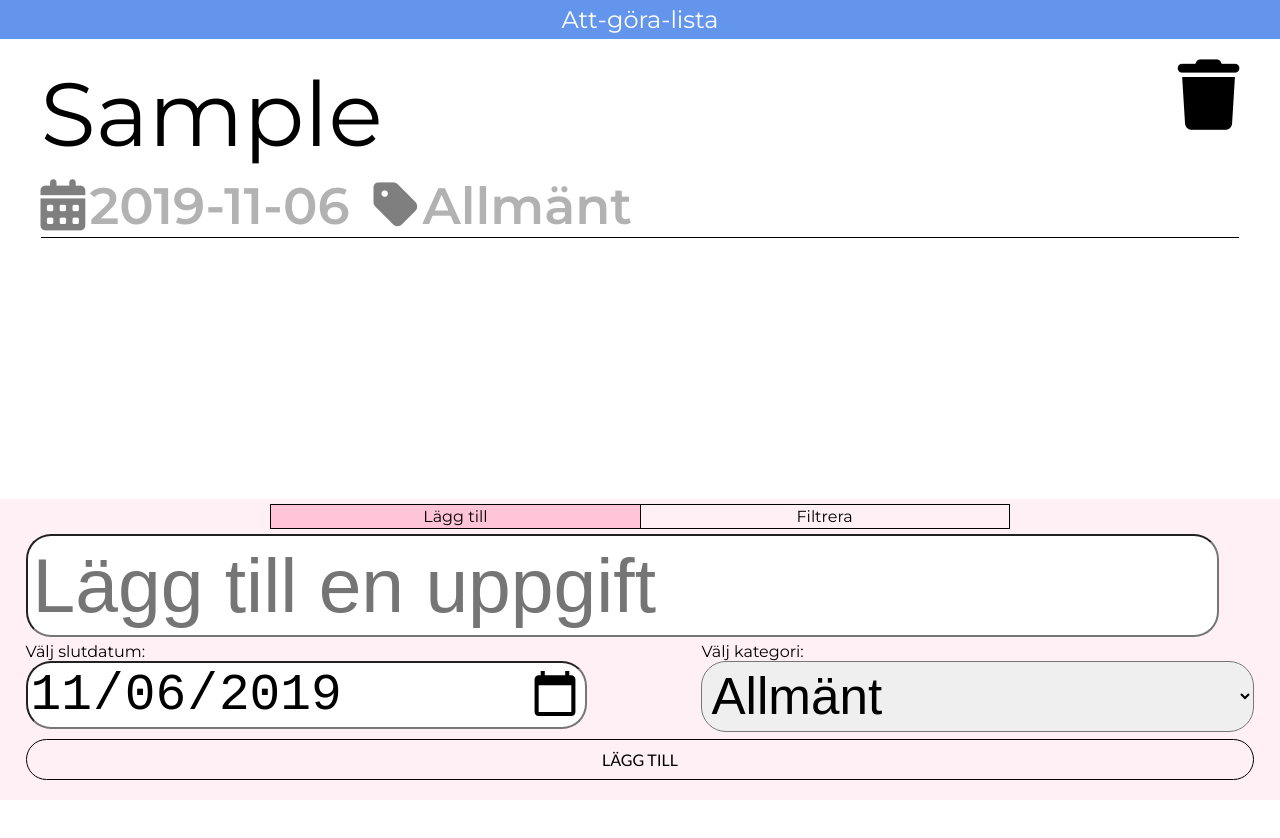
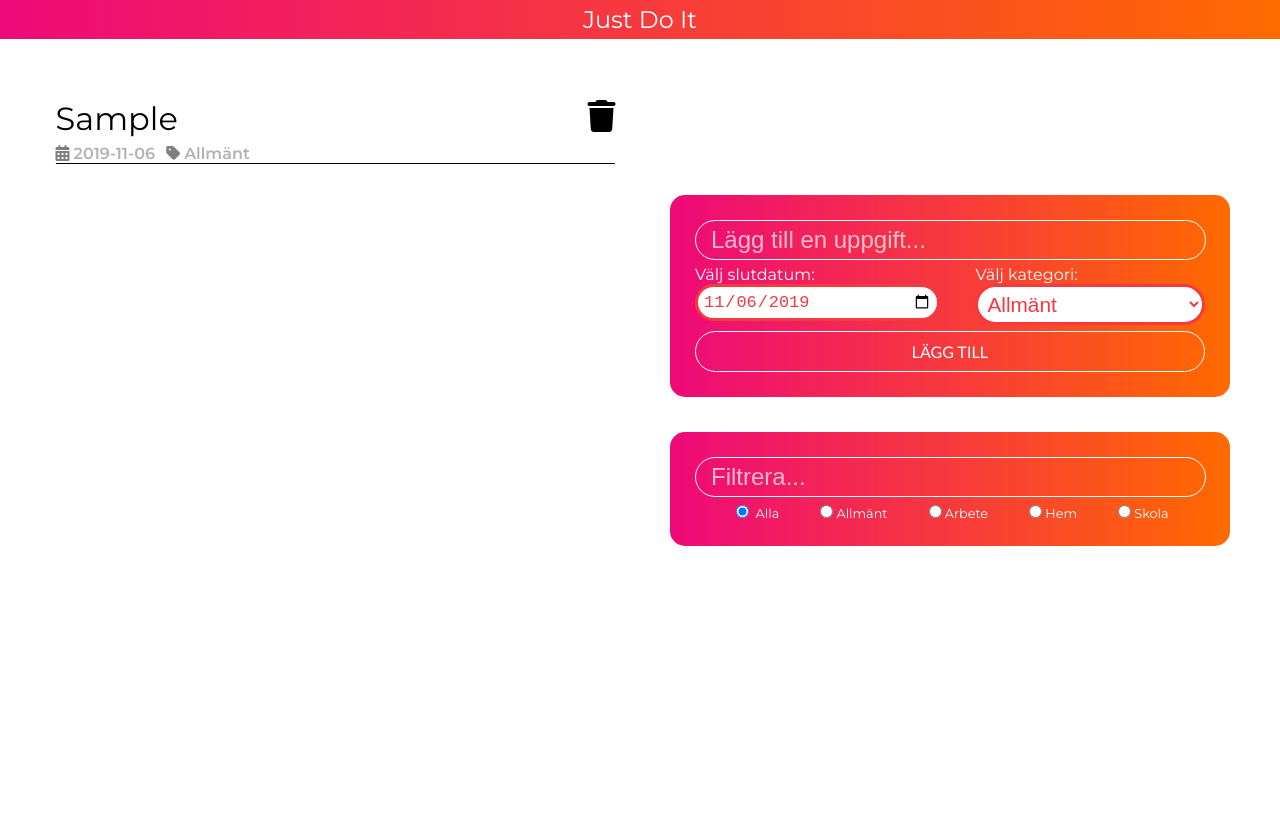
Before and after one commit to msoderblom/todolist, a plain HTML site: page index.html in a window 1280 px wide. Both pictures are taken after typing "Sample" into the empty fields and a click on the button "LÄGG TILL". Before the commit the page ends 800 px from the top, so only its background shows below. Drawn offline with Linux system fonts and the light colour scheme.

Commit message:
Styled everything...

```diff
--- a/index.html
+++ b/index.html
@@ -9,7 +9,7 @@
     <link href="https://fonts.googleapis.com/css?family=Montserrat:400,600,700&display=swap" rel="stylesheet">
     <body>
     <header>
-        <h1>Att-göra-lista</h1>
+        <h1>Just Do It</h1>
     </header>
     <main>
         <div id="todo_list"></div>
@@ -18,19 +18,9 @@
                 <p id="switch_add" class="switch_active">Lägg till</p>
                 <p id="switch_filter">Filtrera</p>
             </div>
-            <div id="filter_div" class="hide">
-                <label for="filter">Filtrera på:</label>
 
-                <input type="text" name="filter" id="filter">
-                <div id="category_filter_buttons">
-                    <label for="all_categories">
-                        <input type="radio" name="category" value="Alla"id="all_categories" checked>
-                        Alla
-                    </label>
-                </div>
-            </div>
             <form id="add_todo">
-                <input type="text" id="new_todo_field" placeholder="Lägg till en uppgift">
+                <input type="text" id="new_todo_field" placeholder="Lägg till en uppgift...">
                 <div class="form_div" id="date_box">
                     <label for="date">Välj slutdatum:</label>
                     <input type="date" name="date" id="date_field">
@@ -42,6 +32,17 @@
                 <button type="submit">Lägg till</button>
             </form>
 
+            <div id="filter_div" class="hide">
+
+                <input type="text" name="filter" id="filter" placeholder="Filtrera...">
+                <div id="category_filter_buttons">
+                    <label for="all_categories">
+                        <input type="radio" name="category" value="Alla"id="all_categories" checked>
+                        Alla
+                    </label>
+                </div>
+            </div>
+
         </div>
 
     </main>
--- a/style.css
+++ b/style.css
@@ -7,9 +7,11 @@ body {
     color: black;
     padding: 0;
     margin: 0;
+    background: white;
+    min-width: 275px;
 }
 header {
-    background: cornflowerblue;
+    background-image: linear-gradient(to right, #ee0979, #ff6a00);
     position: fixed;
     width: 100%;
     top: 0;
@@ -27,15 +29,20 @@ main {
     position: relative;
     margin: 2%;
     margin-top: 50px;
+    min-width: 275px;
 }
 #control_panel {
-    background: lavenderblush;
+    background-image: linear-gradient(to right, #ee0979, #ff6a00);
+    color: white;
     position: fixed;
     padding-bottom: 20px;
     padding-left: 2%;
     padding-right: 2%;
     bottom: 0;
     left: 0;
+    right: 0;
+    height: 25vh;
+    min-width: 275px;
 }
 #switch_btn {
     display: flex;
@@ -45,22 +52,38 @@ main {
     margin-top: 5px;
     margin-bottom: 5px;
     width: 60%;
-    border: 1px solid black;
+    border: 1px solid white;
+    border-radius: 25px;
 }
 #switch_btn p {
     padding: 2px;
     margin: 0;
     text-align: center;
     width: 50%;
+
+}
+#switch_btn p:hover{
+    cursor: pointer;
 }
 
 #switch_add {
-    border-right: 1px solid black;
+    border-right: 1px solid;
+    border-top-left-radius: inherit;
+    border-bottom-left-radius: inherit;
+}
+#switch_filter {
+    border-top-right-radius: inherit;
+    border-bottom-right-radius: inherit;
 }
 .switch_active {
-    background: rgb(255, 196, 216);
+    background: white;
+    color: #fe6506;
+    font-weight: bold;
 }
-
+#category_filter_buttons {
+    display: flex;
+    justify-content: space-evenly;
+}
 #add_todo label {
     display: inline-block;
     width: 100%;
@@ -70,9 +93,15 @@ main {
     width: 96%;
     font-size: 6vw;
     padding: 5px;
+    padding-left: 15px;
     border-radius: 25px;
     margin-bottom: 5px;
-
+    background: transparent;
+    border: solid 0.5px white;
+    color: white;
+}
+#new_todo_field::placeholder, #filter::placeholder {
+    color: rgba(255, 255, 255, 70%);
 }
 .form_div {
     display: inline-block;
@@ -82,28 +111,35 @@ main {
 #category_box {
     float: right;
 }
-
 #date_field {
     padding: 2px;
+
     font-size: 4vw;
     border-radius: 25px;
+}
+
+#date_field, #category_select {
+    padding-left: 10px;
     width: 100%;
+    background: white;
+    color: #f6383f;
+    border: solid;
 }
 #category_select {
     padding: 5px;
     font-size: 4vw;
     border-radius: 25px;
-    width: 100%;
+
 }
 #add_todo button {
     display: block;
-    color: black;
+    color: white;
     font-family: 'Lato';
     font-size: 1rem;
     padding: 10px;
     width: 100%;
     text-transform: uppercase;
-    border: solid 1px black;
+    border: solid 1px;
     border-radius: 25px;
     background: transparent;
     margin-top: 10px;
@@ -119,6 +155,8 @@ main {
 #todo_list {
     padding-left: 15px;
     padding-right: 15px;
+    overflow-y: scroll;
+    max-height: 63vh;
 }
 .content_div {
     height: fit-content;
@@ -138,7 +176,7 @@ main {
     line-height: 1.2;
     font-weight: 400;
     max-width: 90%;
-    overflow-x: scroll;
+    overflow-x: auto;
     overflow-y: hidden;
     overflow-wrap: normal;
 
@@ -171,3 +209,116 @@ main {
 .past_deadline{
     color: red;
 }
+
+
+/* Small devices (portrait tablets and large phones, 600px and up) */
+@media only screen and (min-width: 600px) {
+    #control_panel {
+        padding-bottom: 20px;
+    }
+    .item_content {
+        font-size: 4.5vw;
+        overflow-x: visible;
+        overflow-wrap: break-word;
+    }
+
+    .category_tag, time {
+        font-size: 2vw;
+    }
+    .content_div i {
+        font-size: 3vw;
+    }
+    #todo_list {
+        max-height: 60vh;
+        overflow-y: auto;
+    }
+    #new_todo_field, #filter {
+        font-size: 3vw;
+    }
+    #category_select, #date_field {
+        font-size: 1.3em;
+    }
+    #date_field {
+        padding: 5px;
+    }
+
+}
+/* Medium devices (landscape tablets, 768px and up) */
+@media only screen and (min-width: 768px) {
+    body {
+        height: 100vh;
+        overflow: hidden;
+    }
+    main{
+        position: static;
+        display: flex;
+        justify-content: space-between;
+        margin-top: 0;
+        height: 100vh;
+        padding-top: 50px;
+    }
+    #todo_list {
+        display: inline-block;
+        width: 50%;
+        max-height: 80vh;
+        margin-top: 5vh;
+
+    }
+    .item_content {
+        font-size: 3vw;
+    }
+    .category_tag, time {
+        font-size: 1em;
+    }
+    .content_div i {
+        font-size: 2.5vw;
+    }
+    #control_panel {
+        background-image: none;
+        position: static;
+        width: 50%;
+        height: 80vh;
+        display: flex;
+        flex-direction: column;
+        justify-content: center;
+        padding-bottom: 0;
+    }
+    #add_todo {
+        margin-bottom: 25px;
+    }
+    #filter_div, #add_todo {
+        background-image: linear-gradient(to right, #ee0979, #ff6a00);
+        border-radius: 15px;
+        padding: 25px;
+    }
+    .hide {
+        display: block;
+    }
+    #switch_btn {
+        display: none;
+    }
+
+
+    #category_filter_buttons label {
+        font-size: 0.8em;
+    }
+
+}
+
+/* Large devices (laptops/desktops, 992px and up) */
+@media only screen and (min-width: 992px) {
+    #new_todo_field, #filter {
+        border-radius: 50px;
+        font-size: 1.5em;
+    }
+    .item_content {
+        font-size: 2em;
+    }
+    .content_div i {
+        font-size: 2em;
+    }
+    #todo_list {
+        padding-left: 30px;
+        padding-right: 30px;
+    }
+}
```
